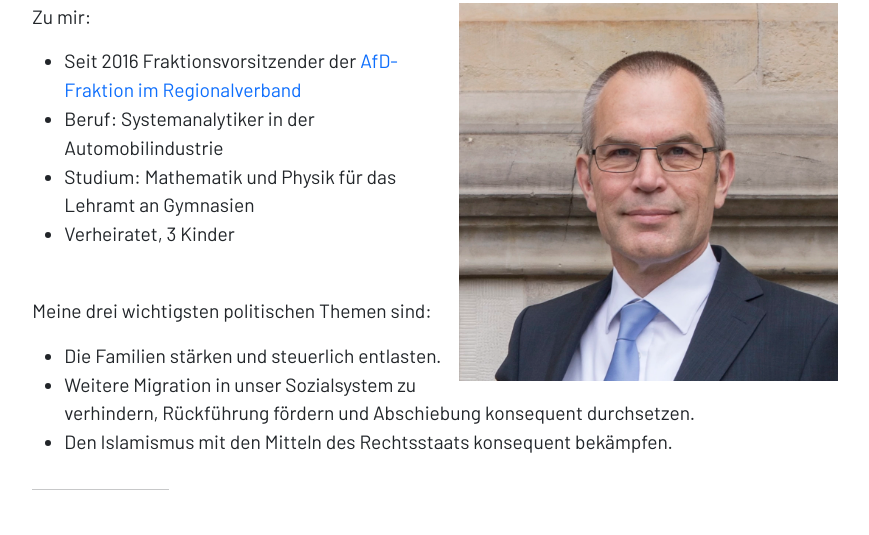
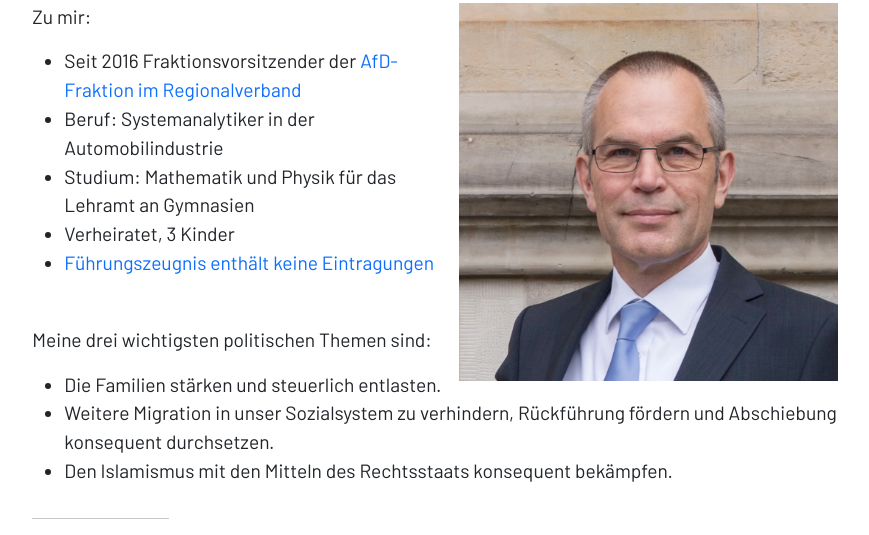
Before and after one commit to g10f/landtagswahl-ni, a website: page web/index.html in a window 1280 px wide. Shown: the part 264-799 px from the top of the page, without its empty margins (197-1066 px from the left). Drawn offline with Linux system fonts and the light colour scheme.

Commit message:
führungszeugnis

```diff
--- a/web/index.html
+++ b/web/index.html
@@ -36,6 +36,7 @@
         <li>Beruf: Systemanalytiker in der Automobilindustrie</li>
         <li>Studium: Mathematik und Physik für das Lehramt an Gymnasien</li>
         <li>Verheiratet, 3 Kinder</li>
+        <li><a href="documents/2022_04_22_16_28_55.pdf">Führungszeugnis enthält keine Eintragungen</a></li>
       </ul>
       <p class="mt-3 mt-xl-5">
         Meine drei wichtigsten politischen Themen sind:</p>
@@ -155,16 +156,20 @@
 
 <svg xmlns="http://www.w3.org/2000/svg" style="display: none;">
   <symbol id="twitter" viewBox="0 0 16 16">
-        <path d="M5.026 15c6.038 0 9.341-5.003 9.341-9.334 0-.14 0-.282-.006-.422A6.685 6.685 0 0 0 16 3.542a6.658 6.658 0 0 1-1.889.518 3.301 3.301 0 0 0 1.447-1.817 6.533 6.533 0 0 1-2.087.793A3.286 3.286 0 0 0 7.875 6.03a9.325 9.325 0 0 1-6.767-3.429 3.289 3.289 0 0 0 1.018 4.382A3.323 3.323 0 0 1 .64 6.575v.045a3.288 3.288 0 0 0 2.632 3.218 3.203 3.203 0 0 1-.865.115 3.23 3.23 0 0 1-.614-.057 3.283 3.283 0 0 0 3.067 2.277A6.588 6.588 0 0 1 .78 13.58a6.32 6.32 0 0 1-.78-.045A9.344 9.344 0 0 0 5.026 15z"></path>
+    <path
+      d="M5.026 15c6.038 0 9.341-5.003 9.341-9.334 0-.14 0-.282-.006-.422A6.685 6.685 0 0 0 16 3.542a6.658 6.658 0 0 1-1.889.518 3.301 3.301 0 0 0 1.447-1.817 6.533 6.533 0 0 1-2.087.793A3.286 3.286 0 0 0 7.875 6.03a9.325 9.325 0 0 1-6.767-3.429 3.289 3.289 0 0 0 1.018 4.382A3.323 3.323 0 0 1 .64 6.575v.045a3.288 3.288 0 0 0 2.632 3.218 3.203 3.203 0 0 1-.865.115 3.23 3.23 0 0 1-.614-.057 3.283 3.283 0 0 0 3.067 2.277A6.588 6.588 0 0 1 .78 13.58a6.32 6.32 0 0 1-.78-.045A9.344 9.344 0 0 0 5.026 15z"></path>
   </symbol>
   <symbol id="youtube" viewBox="0 0 16 16">
-        <path d="M8.051 1.999h.089c.822.003 4.987.033 6.11.335a2.01 2.01 0 0 1 1.415 1.42c.101.38.172.883.22 1.402l.01.104.022.26.008.104c.065.914.073 1.77.074 1.957v.075c-.001.194-.01 1.108-.082 2.06l-.008.105-.009.104c-.05.572-.124 1.14-.235 1.558a2.007 2.007 0 0 1-1.415 1.42c-1.16.312-5.569.334-6.18.335h-.142c-.309 0-1.587-.006-2.927-.052l-.17-.006-.087-.004-.171-.007-.171-.007c-1.11-.049-2.167-.128-2.654-.26a2.007 2.007 0 0 1-1.415-1.419c-.111-.417-.185-.986-.235-1.558L.09 9.82l-.008-.104A31.4 31.4 0 0 1 0 7.68v-.123c.002-.215.01-.958.064-1.778l.007-.103.003-.052.008-.104.022-.26.01-.104c.048-.519.119-1.023.22-1.402a2.007 2.007 0 0 1 1.415-1.42c.487-.13 1.544-.21 2.654-.26l.17-.007.172-.006.086-.003.171-.007A99.788 99.788 0 0 1 7.858 2h.193zM6.4 5.209v4.818l4.157-2.408L6.4 5.209z"/>
+    <path
+      d="M8.051 1.999h.089c.822.003 4.987.033 6.11.335a2.01 2.01 0 0 1 1.415 1.42c.101.38.172.883.22 1.402l.01.104.022.26.008.104c.065.914.073 1.77.074 1.957v.075c-.001.194-.01 1.108-.082 2.06l-.008.105-.009.104c-.05.572-.124 1.14-.235 1.558a2.007 2.007 0 0 1-1.415 1.42c-1.16.312-5.569.334-6.18.335h-.142c-.309 0-1.587-.006-2.927-.052l-.17-.006-.087-.004-.171-.007-.171-.007c-1.11-.049-2.167-.128-2.654-.26a2.007 2.007 0 0 1-1.415-1.419c-.111-.417-.185-.986-.235-1.558L.09 9.82l-.008-.104A31.4 31.4 0 0 1 0 7.68v-.123c.002-.215.01-.958.064-1.778l.007-.103.003-.052.008-.104.022-.26.01-.104c.048-.519.119-1.023.22-1.402a2.007 2.007 0 0 1 1.415-1.42c.487-.13 1.544-.21 2.654-.26l.17-.007.172-.006.086-.003.171-.007A99.788 99.788 0 0 1 7.858 2h.193zM6.4 5.209v4.818l4.157-2.408L6.4 5.209z"/>
   </symbol>
   <symbol id="email" viewBox="0 0 16 16">
-        <path d="M0 4a2 2 0 0 1 2-2h12a2 2 0 0 1 2 2v8a2 2 0 0 1-2 2H2a2 2 0 0 1-2-2V4Zm2-1a1 1 0 0 0-1 1v.217l7 4.2 7-4.2V4a1 1 0 0 0-1-1H2Zm13 2.383-4.708 2.825L15 11.105V5.383Zm-.034 6.876-5.64-3.471L8 9.583l-1.326-.795-5.64 3.47A1 1 0 0 0 2 13h12a1 1 0 0 0 .966-.741ZM1 11.105l4.708-2.897L1 5.383v5.722Z"/>
+    <path
+      d="M0 4a2 2 0 0 1 2-2h12a2 2 0 0 1 2 2v8a2 2 0 0 1-2 2H2a2 2 0 0 1-2-2V4Zm2-1a1 1 0 0 0-1 1v.217l7 4.2 7-4.2V4a1 1 0 0 0-1-1H2Zm13 2.383-4.708 2.825L15 11.105V5.383Zm-.034 6.876-5.64-3.471L8 9.583l-1.326-.795-5.64 3.47A1 1 0 0 0 2 13h12a1 1 0 0 0 .966-.741ZM1 11.105l4.708-2.897L1 5.383v5.722Z"/>
   </symbol>
   <symbol id="phone" viewBox="0 0 16 16">
-        <path d="M3.654 1.328a.678.678 0 0 0-1.015-.063L1.605 2.3c-.483.484-.661 1.169-.45 1.77a17.568 17.568 0 0 0 4.168 6.608 17.569 17.569 0 0 0 6.608 4.168c.601.211 1.286.033 1.77-.45l1.034-1.034a.678.678 0 0 0-.063-1.015l-2.307-1.794a.678.678 0 0 0-.58-.122l-2.19.547a1.745 1.745 0 0 1-1.657-.459L5.482 8.062a1.745 1.745 0 0 1-.46-1.657l.548-2.19a.678.678 0 0 0-.122-.58L3.654 1.328zM1.884.511a1.745 1.745 0 0 1 2.612.163L6.29 2.98c.329.423.445.974.315 1.494l-.547 2.19a.678.678 0 0 0 .178.643l2.457 2.457a.678.678 0 0 0 .644.178l2.189-.547a1.745 1.745 0 0 1 1.494.315l2.306 1.794c.829.645.905 1.87.163 2.611l-1.034 1.034c-.74.74-1.846 1.065-2.877.702a18.634 18.634 0 0 1-7.01-4.42 18.634 18.634 0 0 1-4.42-7.009c-.362-1.03-.037-2.137.703-2.877L1.885.511z"/>
+    <path
+      d="M3.654 1.328a.678.678 0 0 0-1.015-.063L1.605 2.3c-.483.484-.661 1.169-.45 1.77a17.568 17.568 0 0 0 4.168 6.608 17.569 17.569 0 0 0 6.608 4.168c.601.211 1.286.033 1.77-.45l1.034-1.034a.678.678 0 0 0-.063-1.015l-2.307-1.794a.678.678 0 0 0-.58-.122l-2.19.547a1.745 1.745 0 0 1-1.657-.459L5.482 8.062a1.745 1.745 0 0 1-.46-1.657l.548-2.19a.678.678 0 0 0-.122-.58L3.654 1.328zM1.884.511a1.745 1.745 0 0 1 2.612.163L6.29 2.98c.329.423.445.974.315 1.494l-.547 2.19a.678.678 0 0 0 .178.643l2.457 2.457a.678.678 0 0 0 .644.178l2.189-.547a1.745 1.745 0 0 1 1.494.315l2.306 1.794c.829.645.905 1.87.163 2.611l-1.034 1.034c-.74.74-1.846 1.065-2.877.702a18.634 18.634 0 0 1-7.01-4.42 18.634 18.634 0 0 1-4.42-7.009c-.362-1.03-.037-2.137.703-2.877L1.885.511z"/>
   </symbol>
 </svg>
 
```
Also changed, not shown: 1 other file. Lines whose indentation alone changed are shown as unchanged.
